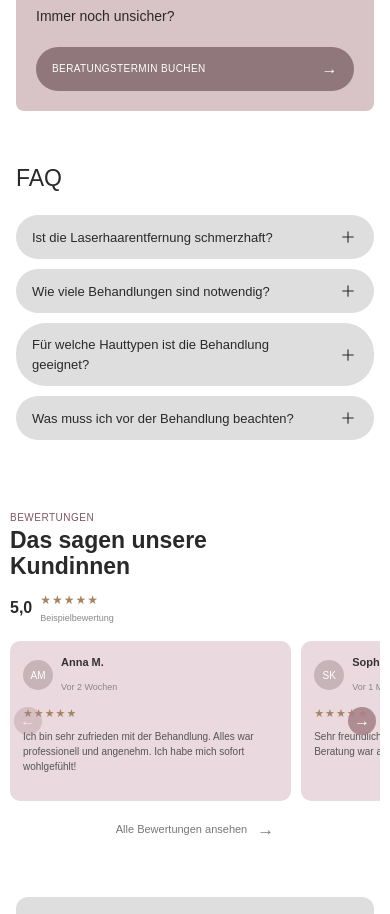
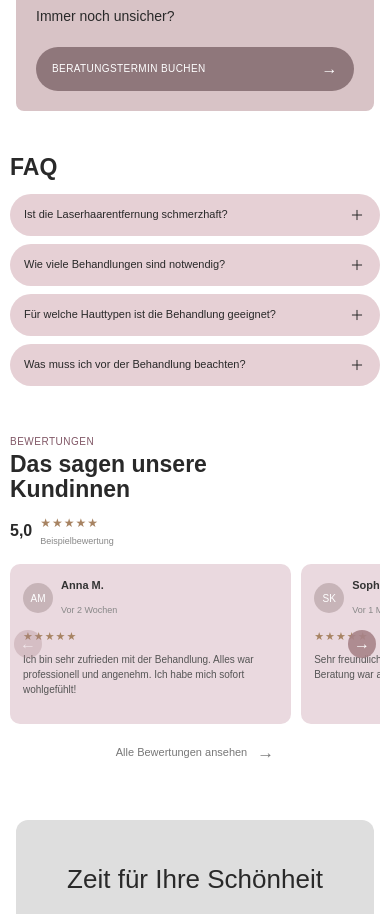
Before and after one commit to AnatoliPanas/alexandrit_haus, an Astro site: page / in a window 390 px wide. Shown: the part 2500-3414 px from the top of the page. Built offline with nearby package versions, Linux system fonts and the light colour scheme; Astro itself is replaced by a stand-in of ours.

Commit message:
add MobileVersion

```diff
--- a/src/components/FAQ.astro
+++ b/src/components/FAQ.astro
@@ -28,10 +28,10 @@ const questions = [
     <h2>FAQ</h2>
 
     <div class="faq-list">
-      {questions.map((item, index) => (
+      {questions.map((item) => (
         <details class="faq-item">
           <summary>
-            <span>{item.question}</span>
+            <span class="faq-question">{item.question}</span>
 
             <span class="faq-icon" aria-hidden="true">
               <svg viewBox="0 0 24 24" fill="none">
@@ -55,17 +55,23 @@ const questions = [
 </section>
 
 <style>
+  /* =========================
+     DESKTOP
+     ========================= */
+
   .faq-section {
     width: 100%;
     padding: 25px 60px 80px;
     box-sizing: border-box;
-    background: #fff;
+    background: #ffffff;
   }
 
   .faq-inner {
     max-width: 1320px;
     margin: 0 auto;
   }
+
+  /* HEADING */
 
   .faq-inner h2 {
     margin: 0 0 20px;
@@ -74,11 +80,15 @@ const questions = [
     font-weight: 500;
   }
 
+  /* FAQ LIST */
+
   .faq-list {
     display: flex;
     flex-direction: column;
     gap: 10px;
   }
+
+  /* FAQ ITEM */
 
   .faq-item {
     width: 100%;
@@ -93,6 +103,8 @@ const questions = [
     border-radius: 20px;
   }
 
+  /* QUESTION */
+
   .faq-item summary {
     min-height: 44px;
     padding: 12px 20px;
@@ -106,6 +118,7 @@ const questions = [
     color: #292929;
     font-size: 14px;
     font-weight: 500;
+
     cursor: pointer;
     list-style: none;
   }
@@ -114,13 +127,26 @@ const questions = [
     display: none;
   }
 
+  .faq-item summary::marker {
+    content: "";
+  }
+
+  .faq-question {
+    flex: 1;
+    min-width: 0;
+  }
+
+  /* PLUS ICON */
+
   .faq-icon {
     width: 20px;
     height: 20px;
     flex-shrink: 0;
+
     display: flex;
     align-items: center;
     justify-content: center;
+
     transition: transform 0.2s;
   }
 
@@ -133,6 +159,8 @@ const questions = [
     transform: rotate(45deg);
   }
 
+  /* ANSWER */
+
   .faq-answer {
     padding: 0 50px 18px 20px;
   }
@@ -140,12 +168,22 @@ const questions = [
   .faq-answer p {
     max-width: 800px;
     margin: 0;
-    color: #666;
+    color: #666666;
     font-size: 13px;
     line-height: 1.7;
   }
 
-  /* TABLET */
+  /* KEYBOARD ACCESSIBILITY */
+
+  .faq-item summary:focus-visible {
+    outline: 2px solid #805665;
+    outline-offset: -3px;
+    border-radius: inherit;
+  }
+
+  /* =========================
+     TABLET
+     ========================= */
 
   @media (max-width: 900px) {
     .faq-section {
@@ -153,24 +191,116 @@ const questions = [
     }
   }
 
-  /* MOBILE */
+  /* =========================
+     MOBILE — FIGMA
+     ========================= */
 
   @media (max-width: 600px) {
     .faq-section {
-      padding: 25px 16px 50px;
+      width: 100%;
+      padding: 18px 10px 28px;
+      background: #ffffff;
     }
 
+    .faq-inner {
+      width: 100%;
+      max-width: 100%;
+    }
+
+    /* HEADING */
+
     .faq-inner h2 {
+      margin: 0 0 12px;
       font-size: 23px;
+      font-weight: 600;
+      line-height: 1.2;
+    }
+
+    /* FAQ LIST */
+
+    .faq-list {
+      display: flex;
+      flex-direction: column;
+      gap: 8px;
+    }
+
+    /* PINK ROUNDED ITEMS */
+
+    .faq-item {
+      width: 100%;
+      border-radius: 22px;
+      background: #e6d0d5;
+    }
+
+    .faq-item[open] {
+      border-radius: 16px;
+      background: #f0dfe2;
+    }
+
+    /* QUESTION */
+
+    .faq-item summary {
+      min-height: 42px;
+      padding: 11px 14px;
+
+      gap: 10px;
+
+      font-size: 11px;
+      font-weight: 500;
+      line-height: 1.4;
+    }
+
+    .faq-question {
+      flex: 1;
+    }
+
+    /* ICON */
+
+    .faq-icon {
+      width: 18px;
+      height: 18px;
+    }
+
+    .faq-icon svg {
+      width: 16px;
+      height: 16px;
+    }
+
+    /* ANSWER */
+
+    .faq-answer {
+      padding: 0 14px 14px;
+    }
+
+    .faq-answer p {
+      max-width: 100%;
+      font-size: 11px;
+      line-height: 1.55;
+      color: #555555;
+    }
+  }
+
+  /* =========================
+     SMALL PHONES
+     ========================= */
+
+  @media (max-width: 380px) {
+    .faq-section {
+      padding-left: 10px;
+      padding-right: 10px;
     }
 
     .faq-item summary {
-      font-size: 13px;
-      padding: 12px 16px;
+      padding: 10px 12px;
+      font-size: 10px;
     }
 
     .faq-answer {
-      padding: 0 16px 16px;
+      padding: 0 12px 12px;
+    }
+
+    .faq-answer p {
+      font-size: 10px;
     }
   }
 </style>
```
